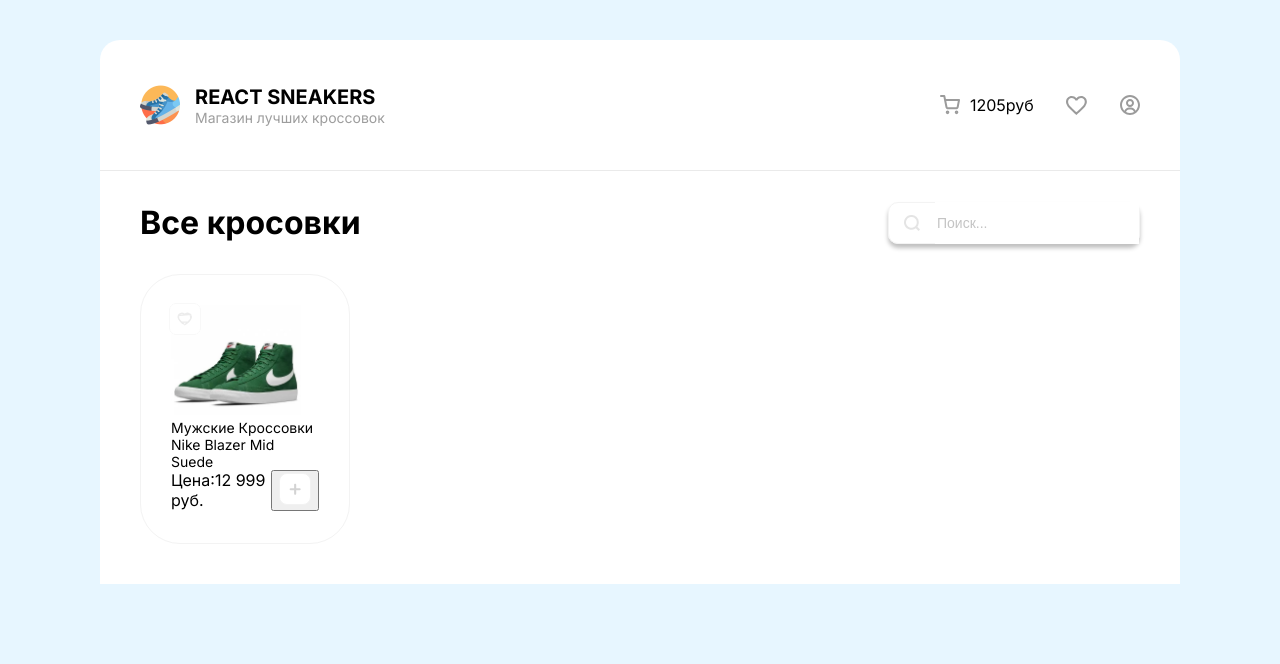
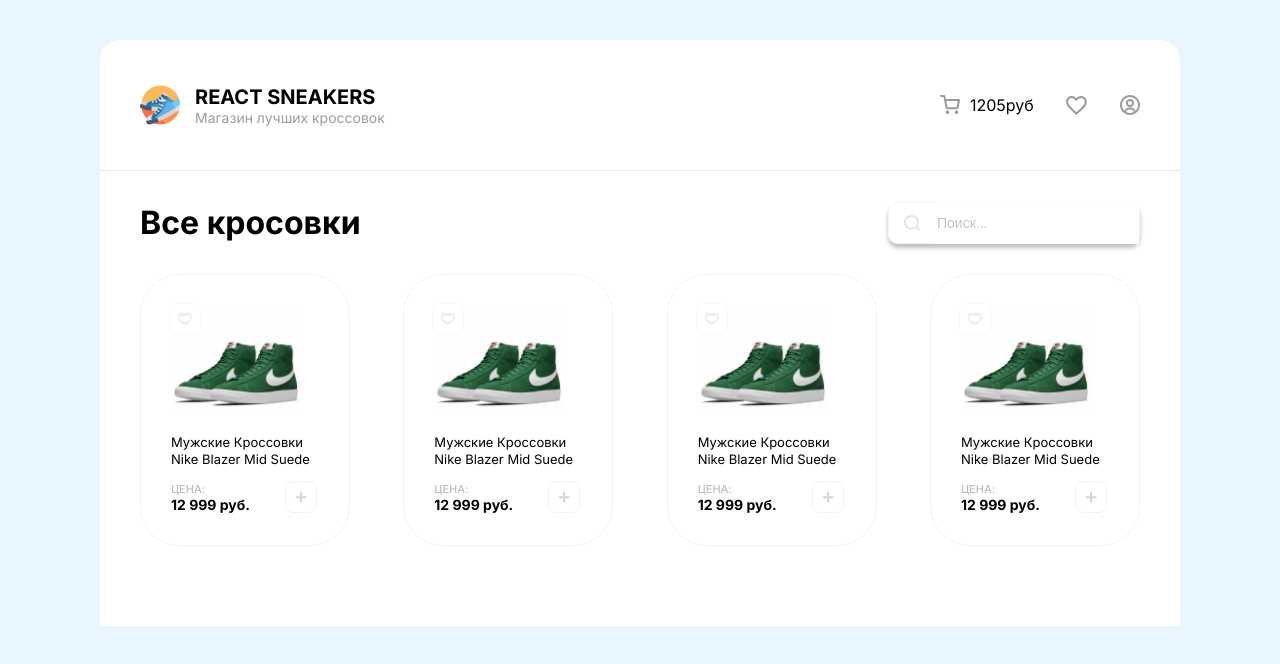
Before and after one commit to DmitriyKonnov/React-Sneakers, a React (Create React App) app: page / in a window 1280 px wide. Shown: the top 664 px of the page. Built offline with nearby package versions, Linux system fonts and the light colour scheme.

Commit message:
Доделал вёрстку карточки товара

```diff
--- a/src/App.js
+++ b/src/App.js
@@ -11,6 +11,9 @@
           <ContentHeader />
           <div className="cardBlock">
             <Card/>
+            <Card/>
+            <Card/>
+            <Card/>
           </div>
         </div>
       </div>
--- a/src/index.scss
+++ b/src/index.scss
@@ -140,11 +140,16 @@
   }
 }
 
+.cardBlock {
+  display: flex;
+  justify-content: space-between;
+  flex-wrap: wrap;
+}
+
 .card {
   box-sizing: border-box;
   position: relative;
 
-  height: 270px;
   width: 210px;
   border: 1px solid #f3f3f3;
   border-radius: 40px;
@@ -152,6 +157,14 @@
 
   cursor: pointer;
   transition: 0.3s ease-in-out;
+
+  overflow: hidden;
+
+  margin-bottom: 40px;
+
+  &:not(:last-child) {
+    margin-right: 40px;
+  }
 
   &:hover {
     box-shadow: 0px 14px 30px rgba(0, 0, 0, 0.05);
@@ -178,17 +191,62 @@
   .cardImg {
     width: 130px;
     height: 110px;
+
+    margin-bottom: 15px;
   }
 
   .cardTitle {
     margin: 0;
-    font-size: 14px;
+    font-size: 13px;
     line-height: 17px;
     font-weight: normal;
     color: #000000;
+
+    margin-bottom: 15px;
   }
 
   .cardFooter {
     display: flex;
+    justify-content: space-between;
+
+    .cardPrice {
+      display: flex;
+      flex-direction: column;
+      .text {
+        font-weight: 500;
+        font-size: 11px;
+        line-height: 13px;
+        text-transform: uppercase;
+
+        color: #bdbdbd;
+      }
+
+      .price {
+        font-weight: bold;
+        font-size: 14px;
+        line-height: 17px;
+
+        color: #000000;
+      }
+    }
+
+    .cardAdd {
+      position: relative;
+      width: 32px;
+      height: 32px;
+      border: none;
+      background-color: transparent;
+
+      &:hover > img {
+        box-shadow: 0px 4px 4px rgba(0, 0, 0, 0.25);
+      }
+      img {
+        position: relative;
+        border-radius: 5px;
+        top: -3px;
+        right: 8px;
+        cursor: pointer;
+      }
+    }
   }
 }
```
